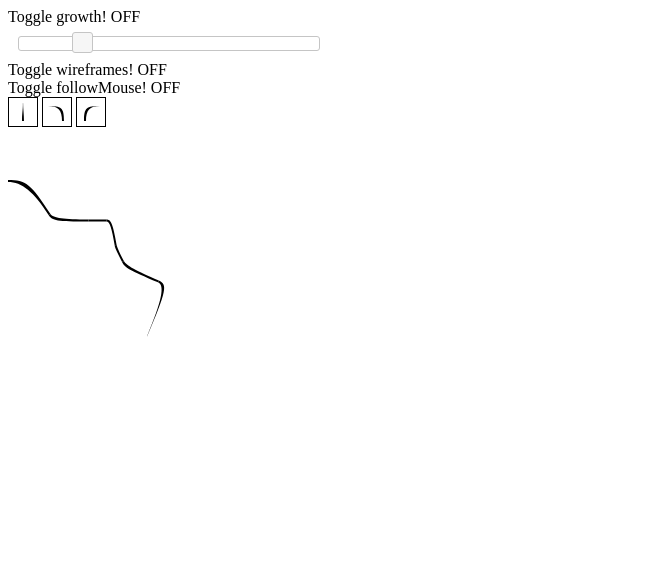
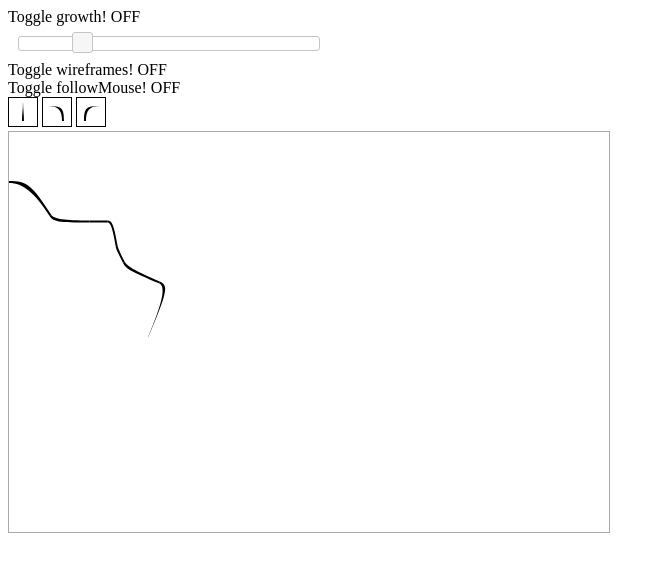
Before and after one commit to Cogito/tangled, a plain HTML site: page bezier.html in a window 1280 px wide. Shown: the whole page, without its empty margins (0-665 px from the left). Drawn offline with nearby package versions, Linux system fonts and the light colour scheme.

Commit message:
Resize canvas and add border

```diff
--- a/bezier.html
+++ b/bezier.html
@@ -8,6 +8,9 @@
     #framerate-slider {
         width: 300px;
         margin: 10px;
+    }
+    #myCanvas {
+        border: 1px solid #AAA;
     }
   </style>
   <link href="http://ajax.googleapis.com/ajax/libs/jqueryui/1.8/themes/base/jquery-ui.css" rel="stylesheet" type="text/css"/>
@@ -20,7 +23,7 @@
 <canvas id="left" class="button" width="28px" height="28px"></canvas>
 <canvas id="right" class="button" width="28px" height="28px"></canvas>
 <br>
-<canvas id="myCanvas" width="1000px" height="1000px"></canvas>
+<canvas id="myCanvas" width="600px" height="400px"></canvas>
 <script src="http://ajax.googleapis.com/ajax/libs/jquery/1.7.1/jquery.min.js"></script>
 <script src="http://ajax.googleapis.com/ajax/libs/jqueryui/1.8/jquery-ui.min.js"></script>
 <script src="bezier.js"></script>
```
